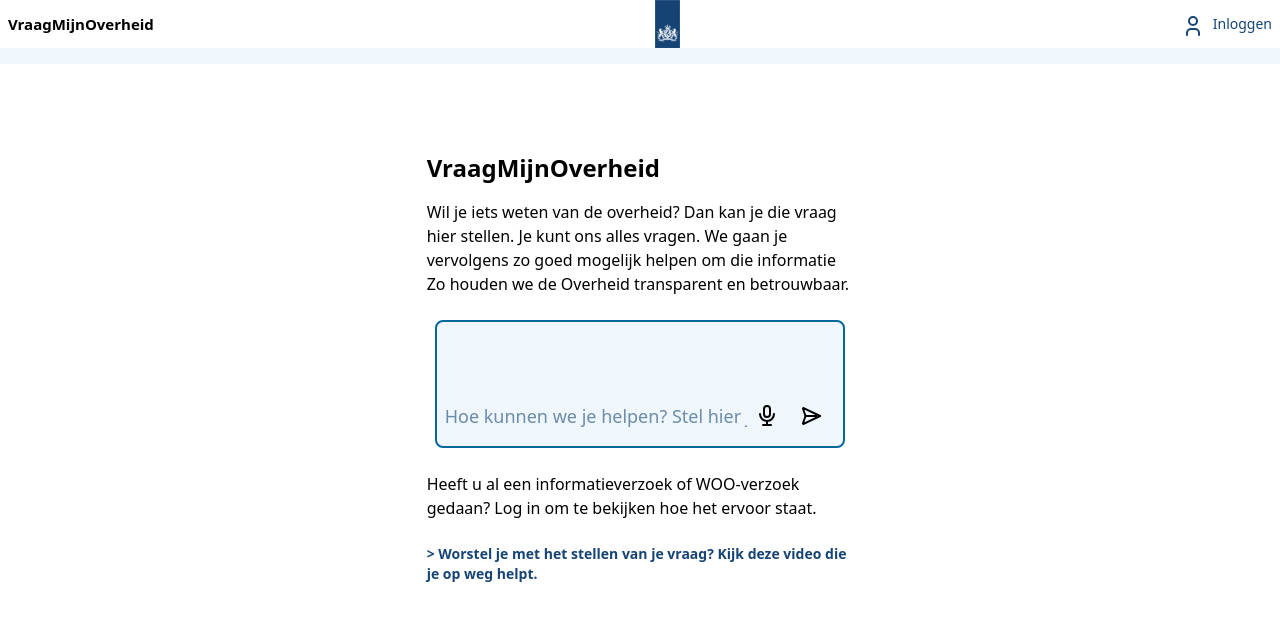
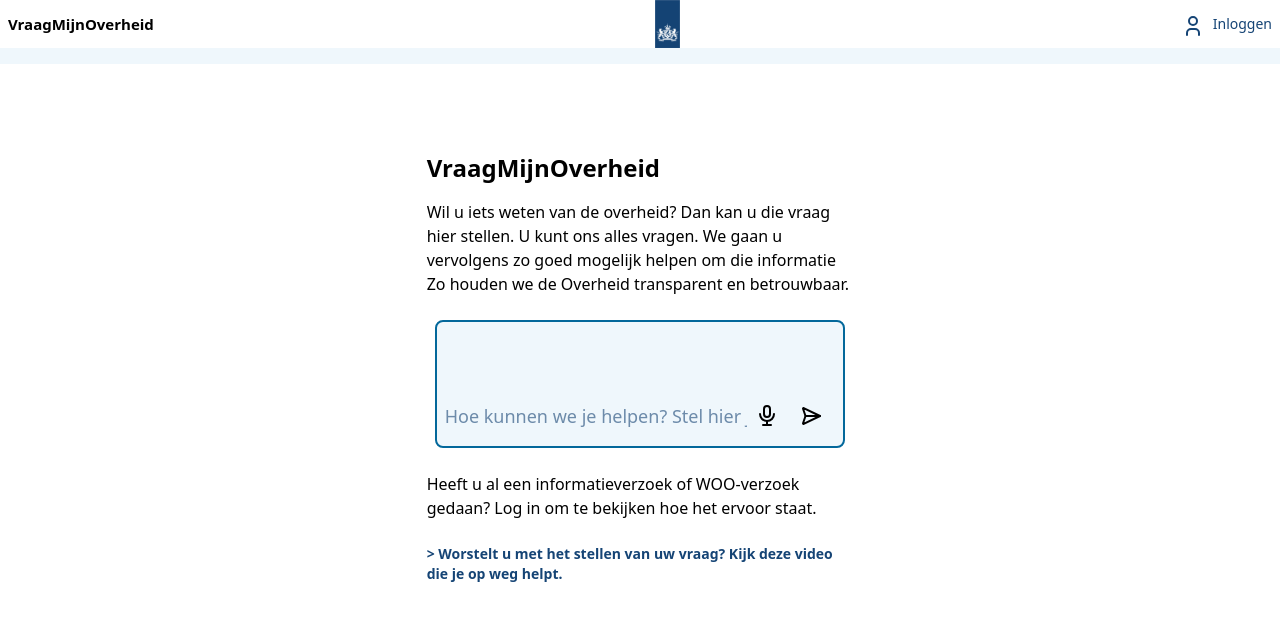
Before and after one commit to bekkblando/woo-frontend, a React (Vite) app: page / in a window 1280 px wide. Shown: the top 620 px of the page. Built offline with nearby package versions, Linux system fonts and the light colour scheme.

Commit message:
replace je with u

```diff
--- a/src/pages/Landing.tsx
+++ b/src/pages/Landing.tsx
@@ -64,7 +64,7 @@
             <div className="w-full md:w-1/3 self-center px-4 md:px-0">
             <div className="text-2xl font-bold pt-22 pb-4">VraagMijnOverheid</div>
             <div className="pb-6">
-                <p>Wil je iets weten van de overheid? Dan kan je die vraag hier stellen. Je kunt ons alles vragen. We gaan je vervolgens zo goed mogelijk helpen om die informatie
+                <p>Wil u iets weten van de overheid? Dan kan u die vraag hier stellen. U kunt ons alles vragen. We gaan u vervolgens zo goed mogelijk helpen om die informatie
                 Zo houden we de Overheid transparent en betrouwbaar. </p>
             </div>
             <div className="px-0 md:px-2">
@@ -104,7 +104,7 @@
                 Log in om te bekijken hoe het ervoor staat.</p>
             </div>
             <div className="text-sm font-bold text-[#154475] pt-6">
-                {'>'} Worstel je met het stellen van je vraag?
+                {'>'} Worstelt u met het stellen van uw vraag?
                 Kijk deze video die je op weg helpt.
             </div>
             </div>
--- a/src/pages/RequestMaker.tsx
+++ b/src/pages/RequestMaker.tsx
@@ -184,7 +184,7 @@
       >
         <div className="w-full max-h-[100vh] overflow-y-auto lg:w-1/2">
          <div className="text-2xl font-bold pb-4">MijnVraag</div>
-         <div className="text-sm pb-6">Bespreek hier jouw vraag.</div>
+         <div className="text-sm pb-6">Bespreek hier uw vraag.</div>
           {loading ? (
           <div className="h-full flex items-center justify-center">
             <div className="text-[#154273]">Loading conversation...</div>
@@ -206,7 +206,7 @@
               onClick={() => setIsSheetOpen(true)}
               className="bg-[#F68153] text-white px-6 py-3 rounded-lg shadow-lg font-medium hover:bg-[#F68153]/90 transition-colors"
             >
-              Kijkt MijnVerzoek
+              Zie MijnVerzoek
             </button>
           </div>
         )}
```
